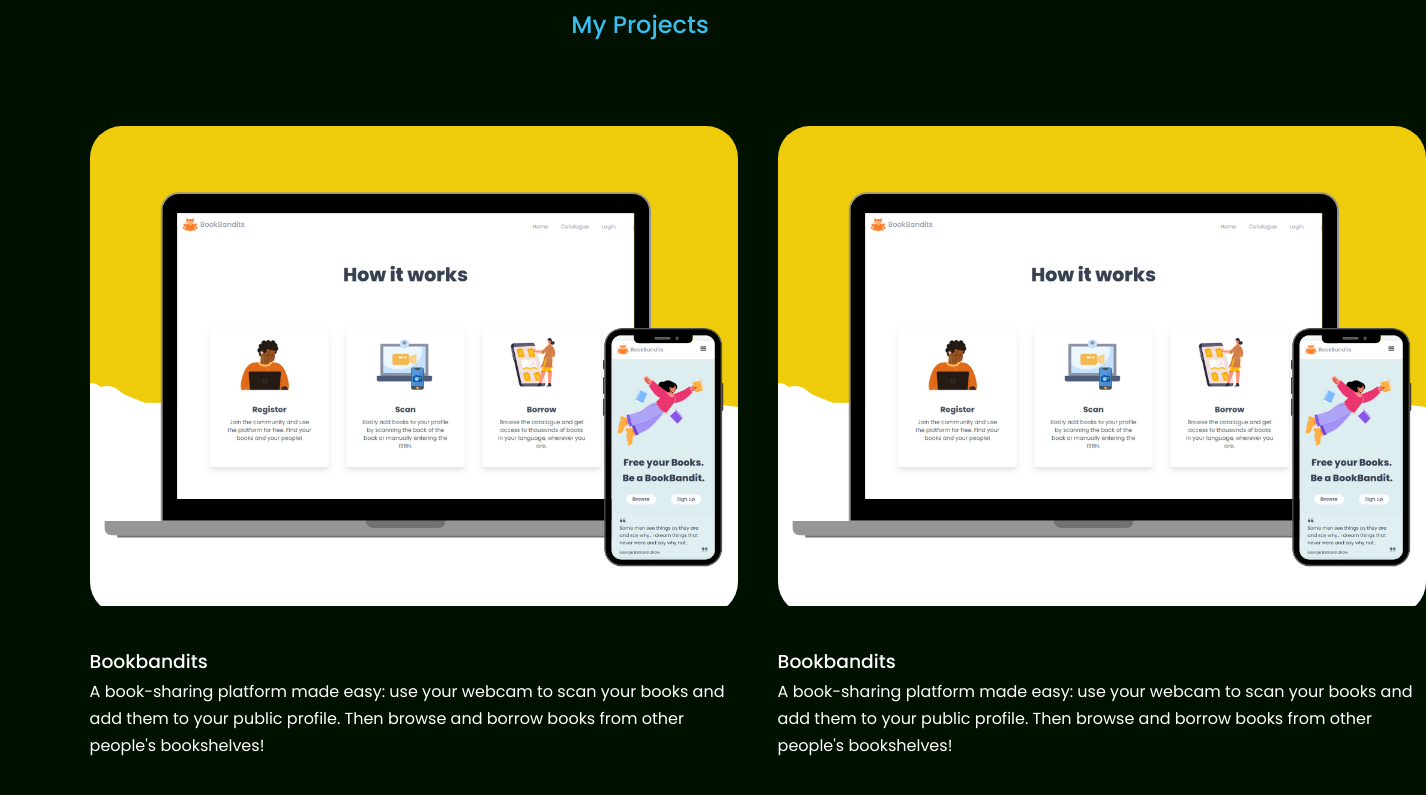
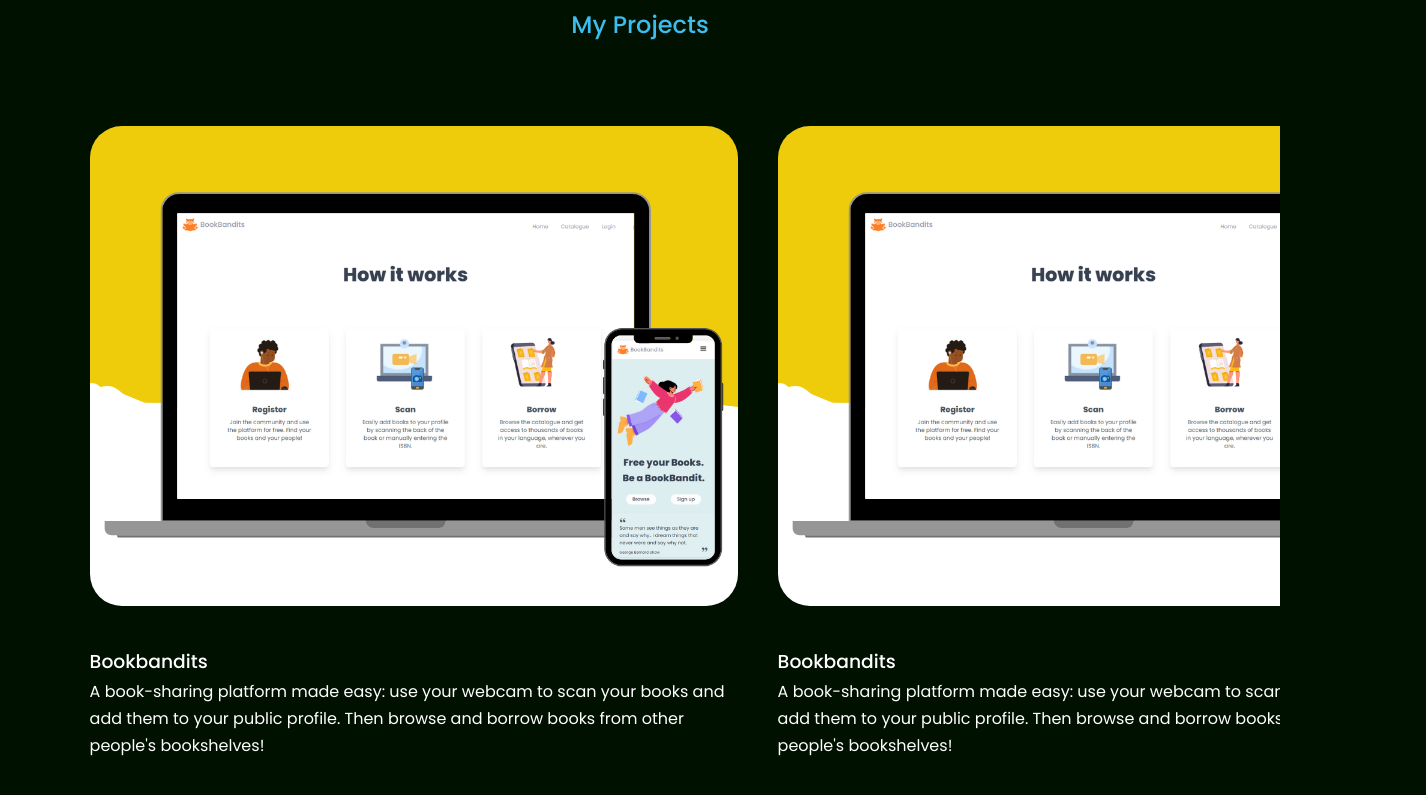
Before and after one commit to roxibi/Portfolio, a React (Create React App) app: page / in a window 1280 px wide. Shown: the part 2345-3140 px from the top of the page, 1426 px wide, since content can reach past the window. Built offline with nearby package versions, Linux system fonts and the light colour scheme.

Commit message:
fix projects items

```diff
--- a/public/index.html
+++ b/public/index.html
@@ -25,7 +25,7 @@
       work correctly both with client-side routing and a non-root public URL.
       Learn how to configure a non-root public URL by running `npm run build`.
     -->
-    <title>React App</title>
+    <title>Portfolio Roxana Bita</title>
   </head>
   <body>
     <noscript>You need to enable JavaScript to run this app.</noscript>
--- a/src/components/porfolio/portfolio.css
+++ b/src/components/porfolio/portfolio.css
@@ -7,7 +7,7 @@
 .portfolio__item {
     background: var(--color-bg-variant);
     padding: 1.2rem;
-    border-radius: 2rem;
+border-radius: 2rem;
     border: 1px solid transparent;
     transition: var(--transition);
 }
@@ -18,9 +18,13 @@
 }
 
 .portfolio__item-image {
-    border-radius: 2rem;
+
     overflow: hidden;
     margin: 2rem auto;
+}
+
+.portfolio__item-image img {
+    border-radius: 2rem;
 }
 
 .portfolio__item h3 {
--- a/src/index.css
+++ b/src/index.css
@@ -1,4 +1,8 @@
 @import url("https://fonts.googleapis.com/css2?family=Poppins:wght@300;400;500;600&display=swap");
+
+#root {
+    overflow:hidden;
+}
 
 html{
     margin: auto;
```
